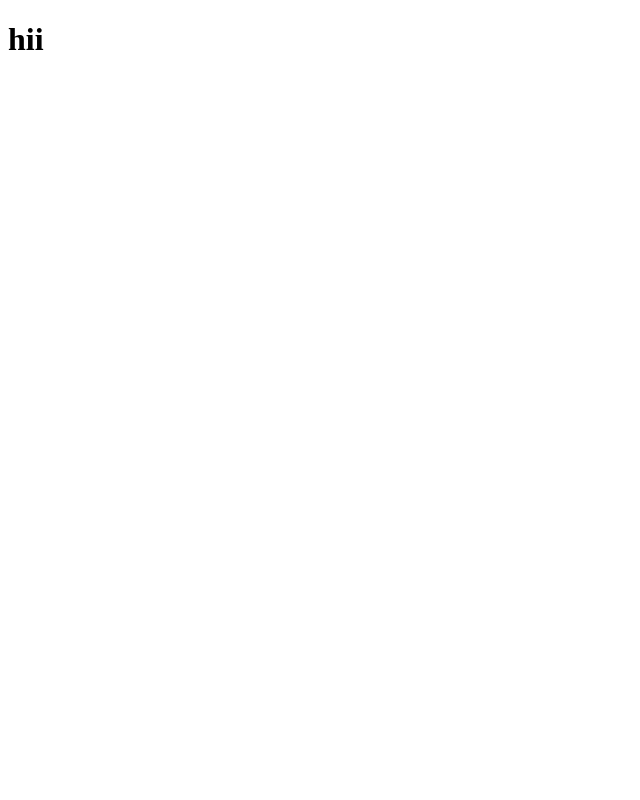
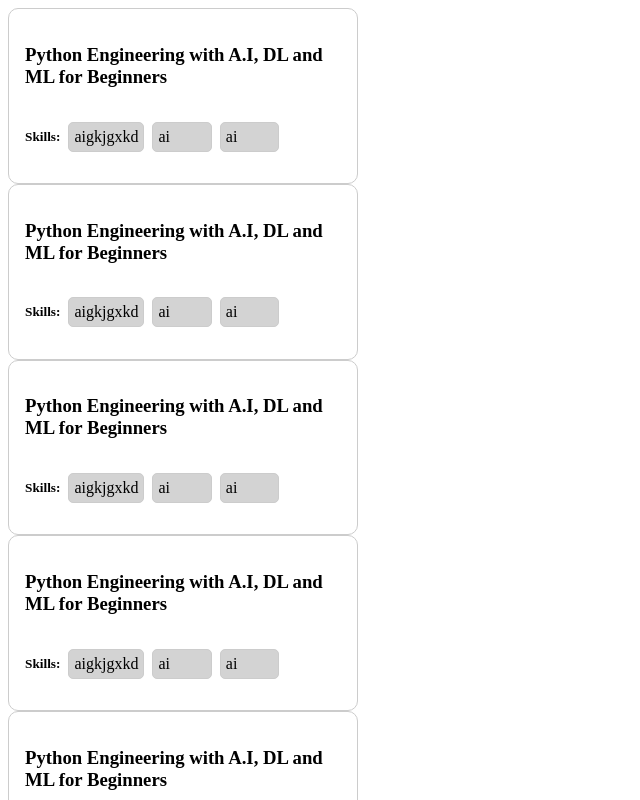
Before and after one commit to jyotikad2809/react-journey, a React (Vite) app: page / in a window 1280 px wide. Shown: the top 800 px of the page, without its empty margins (0-640 px from the left). Built offline with nearby package versions, Linux system fonts and the light colour scheme.

Commit message:
feat: send dummy data as props to the child component

```diff
--- a/src/App.jsx
+++ b/src/App.jsx
@@ -1,9 +1,14 @@
 import { useState } from "react";
 import Card from "./component/Card";
+import Data from "../data.json";
+
+const data = Data.data;
 function App() {
   return (
     <>
-      <h1>hii</h1>
+      {data.map((dt) => (
+        <Card key={dt.key} title={dt.title} skills={dt.skills} />
+      ))}
     </>
   );
 }
```
